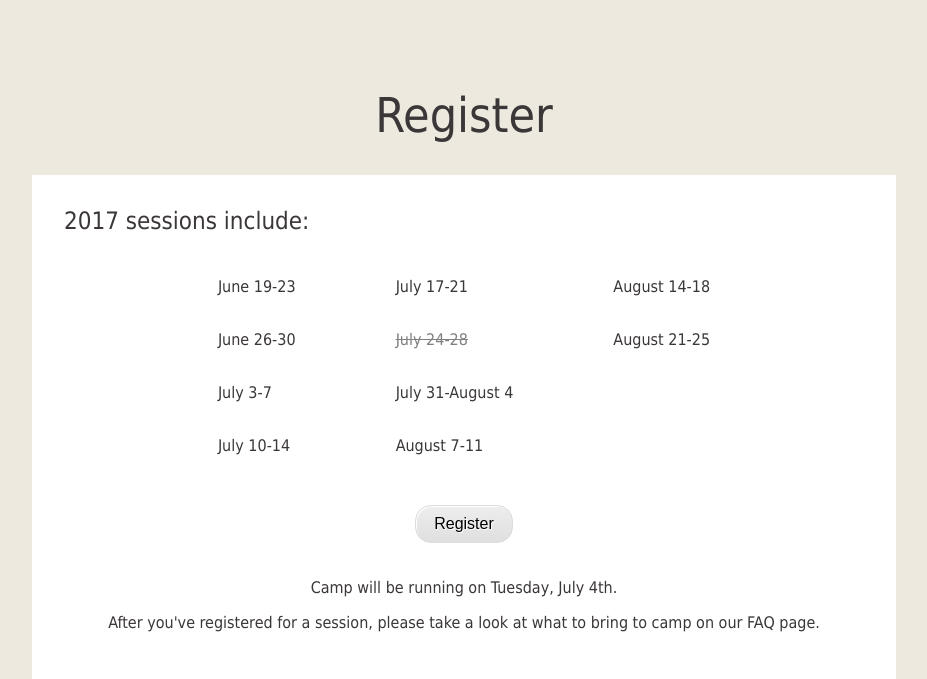
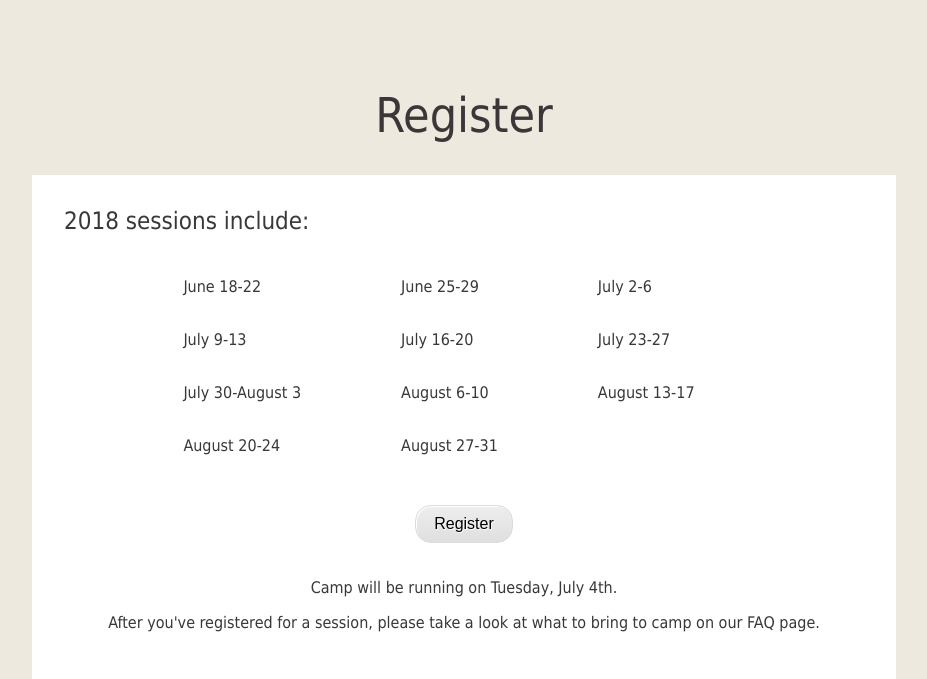
Before and after one commit to katekinsman/ShooflyRepo, a PHP site: page /index.php?page=register in a window 1280 px wide. Shown: the part 73-752 px from the top of the page, without its empty margins (176-1103 px from the left). Run offline with PHP 8.4, Linux system fonts and the light colour scheme; some libraries are stand-ins or nearby versions; some web fonts are replaced.

Commit message:
2018 changes

```diff
--- a/home.php
+++ b/home.php
@@ -14,6 +14,5 @@
 <section class="home">
     <h2>Shoofly Updates</h2>
     <article>
-        <p class="update">Registration is now open.</p>
-		<p class="update"></p>
+        <p class="update">Registration will open Wednesday January 10, 2018. Come join the fun!</p>
 </section>
--- a/register.php
+++ b/register.php
@@ -1,32 +1,34 @@
 <section class="register">
     <article>
-        <h2>2017 sessions include:</h2>
+        <h2>2018 sessions include:</h2>
         <p> </p>
         <table>
             <tr>
-                <td class="open">June 19-23</td>
+                <td class="open">June 18-22</td>
 				<td></td>
-                <td class="open">July 17-21</td>
+                <td class="open">June 25-29</td>
 				<td></td>
-                <td class="open">August 14-18</td>
+                <td class="open">July 2-6</td>
             </tr>
             <tr>
-                <td class="open">June 26-30</td>
+                <td class="open">July 9-13</td>
 				<td></td>
-                <td class="closed">July 24-28</td>
+                <td class="open">July 16-20</td>
 				<td></td>
-                <td class="open">August 21-25</td>
+                <td class="open">July 23-27</td>
             </tr>
             <tr>
-                <td class="open">July 3-7</td>
+                <td class="open">July 30-August 3</td>
 				<td></td>
-                <td class="open">July 31-August 4</td>
+                <td class="open">August 6-10</td>
+				<td></td>
+				<td class="open">August 13-17</td>
 				<td></td>
             </tr>
             <tr>
-                <td class="open">July 10-14</td>
+                <td class="open">August 20-24</td>
 				<td></td>
-				<td class="open">August 7-11</td>
+				<td class="open">August 27-31</td>
 				<td></td>
             </tr>
         </table>
```
